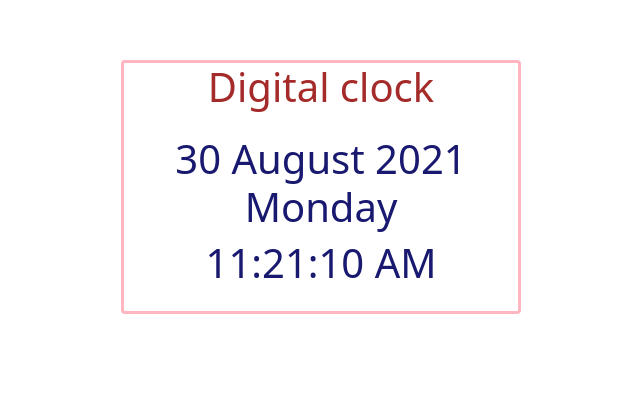
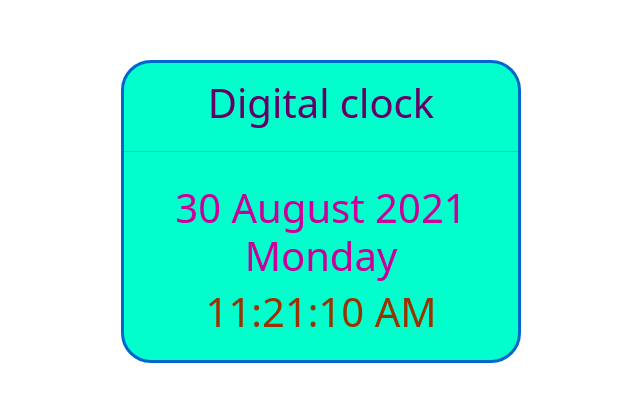
Before and after one commit to deepacg/digital-clock, a plain HTML site: page index.html in a window 1280 px wide. Shown: the part 140-542 px from the top of the page, without its empty margins (341-981 px from the left). Drawn offline with nearby package versions, Linux system fonts and the light colour scheme.

Commit message:
added color

```diff
--- a/index.html
+++ b/index.html
@@ -14,13 +14,14 @@
             <div class="col-md-4"></div>
             <div class="col-md-4">
 
-                    <div class="div card" style="width: 25rem;">
-                        <h1 class='title'>Digital clock</h1>
-                        <div class="card-body">
-                            <h1 class='datetime' id='currentDate2'></h1>
-                            <h1 class='datetime' id='currentTime'></h1>
-                        <!-- <h1 class='datetime' id='currentDate'></h1> -->
-                    </div>
+                <div class="div card" style="width: 25rem; background-color: #00ffcc">
+                    <h1 class='title mt-3'>Digital clock</h1>
+                    <hr>
+                    <div class="card-body">
+                        <h1 class='date' id='currentDate2'></h1>
+                        <h1 class='time' id='currentTime'></h1>
+                    <!-- <h1 class='datetime' id='currentDate'></h1> -->
+                </div>
               </div>
             </div>
         </div>
@@ -62,14 +63,17 @@
     <style>
         .title{
             text-align: center;
-
-            color: brown
+            color: #660066
         }
         .div{
-            border: 3px solid lightpink;
+            border: 3px solid #0066cc;
+            border-radius: 30px;
             text-align: center;
             margin-top: 200px;
-            color: midnightblue;
+            color: #cc0099;
+        }
+        .time{
+            color: #993300
         }
 
     </style>
```
